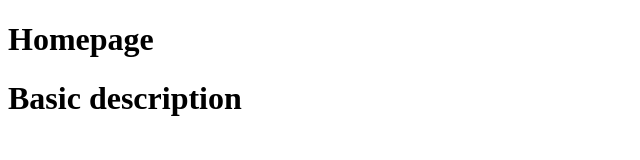
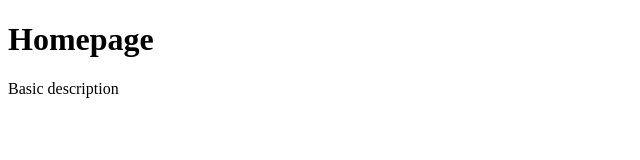
Before and after one commit to repenaattori/container_testailua, a website: page index.html in a window 1280 px wide. Shown: the whole page, without its empty margins (0-640 px from the left). Drawn offline with Linux system fonts and the light colour scheme.

Commit message:
Update index.html

```diff
--- a/index.html
+++ b/index.html
@@ -7,6 +7,6 @@
 </head>
 <body>
     <h1>Homepage</h1>
-    <h1>Basic description</h1>
+    <p>Basic description</p>
 </body>
 </html>
```
